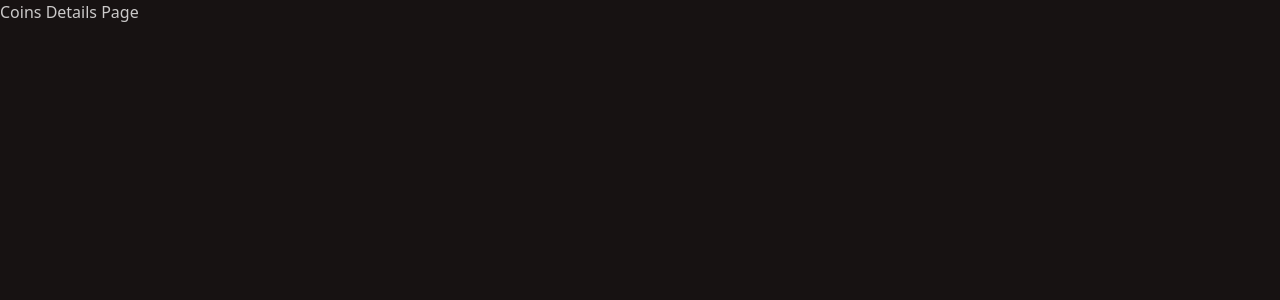
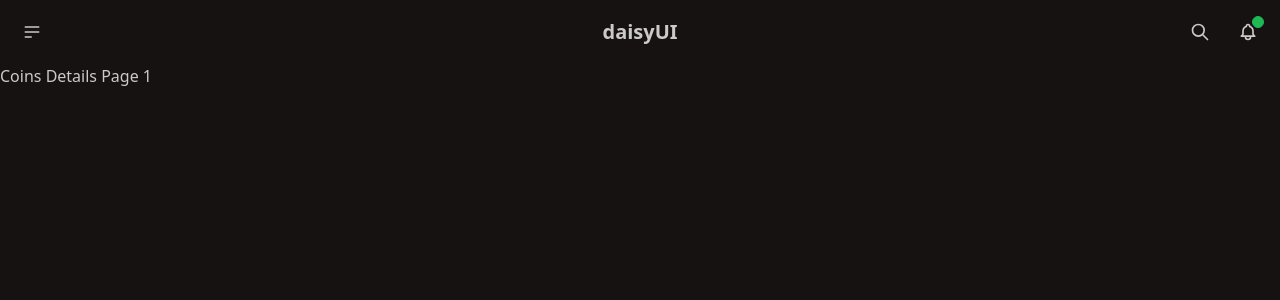
Before and after one commit to sa1678843/Crypto-Project---CoinGeko, a React (Vite) app: page /details/1 in a window 1280 px wide. Shown: the top 300 px of the page. Built offline with nearby package versions, Linux system fonts and the light colour scheme.

Commit message:
added layout in router dom

```diff
--- a/src/App.jsx
+++ b/src/App.jsx
@@ -1,18 +1,13 @@
-// import { useState } from "react";
 import "./App.css";
 import Routing from "./components/RoutingComponents/routing";
 
-// import { CurrencyContext } from "./context/CurrencyContext";
 function App() {
-  // const [currency, setCurrency] = useState("usd");
 
   return (
     <>
-        {/* <CurrencyContext.Provider value={{ currency, setCurrency }}> */}
 
         <Routing/>
 
-    {/* </CurrencyContext.Provider> */}
 
     </>
   );
--- a/src/components/CoinTable/CoinTable.jsx
+++ b/src/components/CoinTable/CoinTable.jsx
@@ -22,7 +22,7 @@
      });
 
     function handleCoinRedirect(id){
-navigate(`1/details/${id}`);
+navigate(`/details/${id}`);
     }
 
 
--- a/src/components/RoutingComponents/Routing.jsx
+++ b/src/components/RoutingComponents/Routing.jsx
@@ -1,14 +1,15 @@
 import { Route, Routes } from "react-router-dom";
 import CoinDetailPage from "../../pages/CoinsDetailPage";
 import Home from "../../pages/Home";
+import MainLayout from "../../pages/Layout";
 
-function Routing(){
-
-    return(
+function Routing() {
+    return (
         <Routes>
-            <Route path="/" element={<Home />}/>
-            <Route path="/details/:coinid" element={<CoinDetailPage />}/>
-
+            <Route path="/" element={<MainLayout />}>
+                <Route index element={<Home />} />
+                <Route path="/details/:coinId" element={<CoinDetailPage />} />
+            </Route>
         </Routes>
     );
 }
--- a/src/pages/Home.jsx
+++ b/src/pages/Home.jsx
@@ -1,13 +1,11 @@
 import Banner from "../components/Bannner/Banner";
 import CoinTable from "../components/CoinTable/CoinTable";
-import Navbar from "../components/Navbar/Navbar";
 
 function Home(){
     return(
 
 <>
 
-<Navbar/>
    <Banner />
   <CoinTable />
 
--- /dev/null
+++ b/src/pages/Layout.jsx
@@ -0,0 +1,13 @@
+import { Outlet } from "react-router-dom";
+import Navbar from "../components/Navbar/Navbar";
+
+function MainLayout(){
+return(
+    <>
+    <Navbar/>{/*this is the shared ui across the page */}
+    <Outlet />{/*the acual page which will be rendered along with the nabbar */}
+
+    </>
+)
+}
+export default MainLayout;
```
